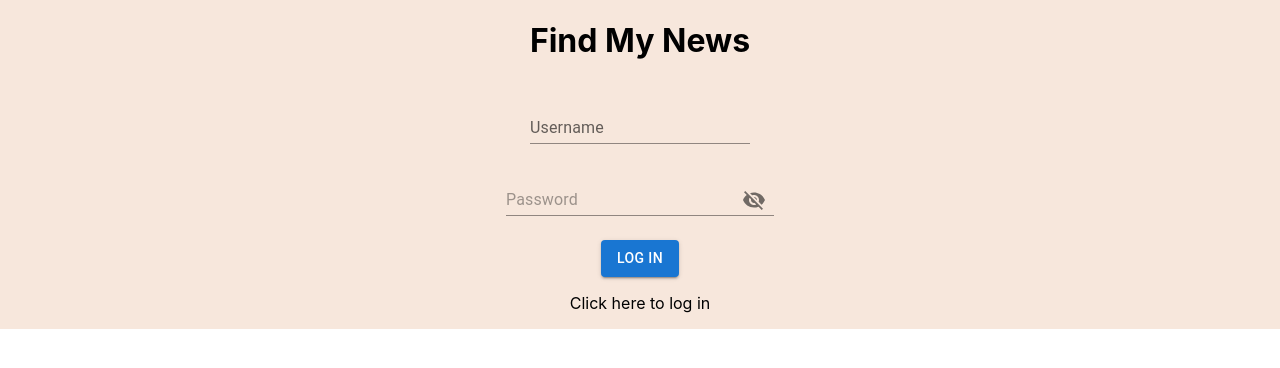
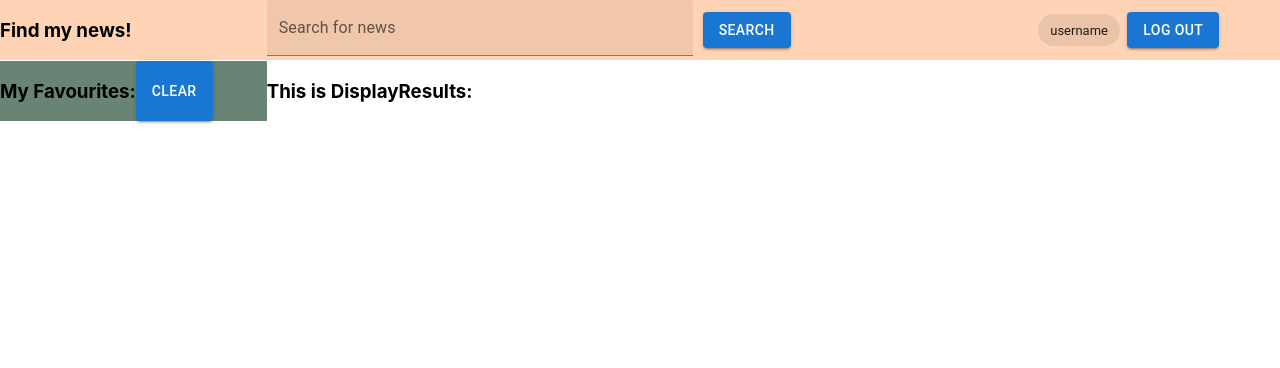
Before and after one commit to aneissofea/KYDP-Frontend-Alya, a React (Create React App) app in the folder Practicuum/news-app/: page /home in a window 1280 px wide. Shown: the top 368 px of the page. Built offline with nearby package versions, Linux system fonts and the light colour scheme; sample sign-in values are in the browser's storage.

Commit message:
made the login page direct to home page

```diff
--- a/Practicuum/news-app/package.json
+++ b/Practicuum/news-app/package.json
@@ -14,6 +14,7 @@
     "components": "^0.1.0",
     "react": "^18.3.1",
     "react-dom": "^18.3.1",
+    "react-router-dom": "^6.24.1",
     "react-scripts": "5.0.1",
     "styled": "^1.0.0",
     "web-vitals": "^2.1.4"
--- a/Practicuum/news-app/src/App.js
+++ b/Practicuum/news-app/src/App.js
@@ -2,21 +2,25 @@
 import './App.css';
 import Login from './components/Login';
 import Home from './components/Home';
-import { useState } from 'react';
+import { useEffect, useState } from 'react';
+import { BrowserRouter as Router, Routes, Navigate, Route } from 'react-router-dom';
 
 
 function App() {
 
   //state isLoggedIn should be here so can be passed to Home and Login
-  const [values, setValues] = useState({
-    //username: "",
-    isLoggedIn: false
-  });
+  const [isLoggedIn, setIsLoggedIn] = useState(false);
+  const [username, setUsername] = useState('');
 
-  //function state
-  const setisLoggedIn = () => {
-    setValues.isLoggedIn = !values.isLoggedIn
-  };
+  useEffect(() => {
+    const loggedInStatus = localStorage.getItem('isLoggedIn');
+    const storedUsername = localStorage.getItem('username');
+
+    if (loggedInStatus && storedUsername) {
+      setIsLoggedIn(true);
+      setUsername(storedUsername);
+    }
+  }, []);
 
 
 
@@ -30,12 +34,21 @@ function App() {
       </Router>
     </div> */
 
-    // check if isLoggedIn is true -> Home
-    // check if isLoggedIn is false -> Login
+    <Router>
+      <Routes>
+        <Route
+          path="/login"
+          element= { isLoggedIn ? <Navigate to="/home" /> : <Login setIsLoggedIn={setIsLoggedIn} setUsername={setUsername} />}
+        />
 
-    <>
-      <Login setLogIn={setisLoggedIn}/>
-    </>
+        <Route
+          path="/home"
+          element = { isLoggedIn ? <Home username={username} /> : <Navigate to="/login" />}
+        />
+
+        <Route path="*" element={<Navigate to="/login" />} />
+      </Routes>
+    </Router>
   );
 }
 
--- a/Practicuum/news-app/src/components/Login.jsx
+++ b/Practicuum/news-app/src/components/Login.jsx
@@ -3,48 +3,52 @@ import { Button, IconButton, Input, InputAdornment, TextField, Alert } from '@mu
 import Grid from '@mui/material/Grid';
 import { useState } from 'react';
 import { Visibility, VisibilityOff } from '@mui/icons-material';
+import { useNavigate } from 'react-router-dom';
 
 
-const Login = () => {
+const Login = ({setIsLoggedIn, setUsername}) => {
 
-    const [values, setValues] = useState({
+    /**const [values, setValues] = useState({
         username: "",
         password: "",
         showPassword: false,
-    });
+    });*/
 
+    const [localusername, setLocalUsername] = useState('');
+    const [password, setPassword] = useState('');
+    const [showPassword, setShowPassword] = useState(false);
+    const navigate = useNavigate();
+;
     const showPasswordHandler = () => {
-        setValues({...values, showPassword: !values.showPassword});
+        //setValues({...values, showPassword: !values.showPassword});
+        setShowPassword(!showPassword);
     };
 
     const mouseDownPasswordHandler = (event) => {
         event.preventDefault();
     };
 
-    //TODO understand this
-    const inputChangeHandler = (prop) => (event) => {
+    /**const inputChangeHandler = (prop) => (event) => {
         setValues({...values, [prop]: event.target.value});
-    };
+    };*/
 
-    const validatePassword = () => {
-        console.log(values.username, values.password);
+    const handleLogin = () => {
+        console.log(localusername, password);
 
-        if (values.username === 'alyam' && values.password === 'password123') {
+        if (localusername === 'alyam' && password === 'password123') {
 
             console.log("success!");
-            setValues((prevValues) => ({...prevValues, isLoggedIn: true }));
-            //update isLoggedIn to localStorage
-
-
-            //TODO enter Navigate to home*/
-
+            localStorage.setItem('isLoggedIn', true);
+            localStorage.setItem('localusername', localusername);
+            setIsLoggedIn(true);
+            setLocalUsername(localusername);
+            navigate('/home');
         }
         else {
             <Alert severity="warning">Wrong username and password</Alert>
         }
     };
 
-    console.log(values)
     return(
         <div className='container'>
             <Grid container spacing={2} style={{display: "flex", backgroundColor: "#F7E7DC"}}>
@@ -65,20 +69,20 @@ const Login = () => {
 
                         <div className='inputs'>
                             <div className='input' style={{display: 'flex', justifyContent: 'center', alignItems: 'center', height: '10vh'}}>
-                                <TextField id="outlined-basic" label="Username" variant="standard" onChange={inputChangeHandler("username")}/>
+                                <TextField id="outlined-basic" label="Username" variant="standard" onChange={(e) => setLocalUsername(e.target.value)}/>
                             </div>
                             <div className='input' style={{display: 'flex', justifyContent: 'center', alignItems: 'center', height: '10vh'}}>
                                 <Input
-                                    type={values.showPassword ? "text" : "password"}
+                                    type={showPassword ? "text" : "password"}
                                     placeholder='Password'
-                                    onChange={inputChangeHandler("password")}
-                                    value={values.password}
+                                    onChange={(e) => setPassword(e.target.value)}
+                                    value={password}
                                     endAdornment={
                                         <InputAdornment position="end">
                                             <IconButton
                                                 onClick={showPasswordHandler}
                                                 onMouseDown={mouseDownPasswordHandler} >
-                                                {values.showPassword ? (<Visibility />) : (<VisibilityOff />)}
+                                                {showPassword ? (<Visibility />) : (<VisibilityOff />)}
                                             </IconButton>
                                         </InputAdornment>
                                     }
@@ -88,7 +92,7 @@ const Login = () => {
                         </div>
 
                         <div className='login-container' style={{display: 'flex', justifyContent: 'center', alignItems: 'center'}}>
-                            <Button variant="contained" onClick={validatePassword}>
+                            <Button variant="contained" onClick={handleLogin}>
                                 Log in
                             </Button>
                         </div>
```
Also changed, not shown: 1 other file (tests, documents, lock files or other folders).
